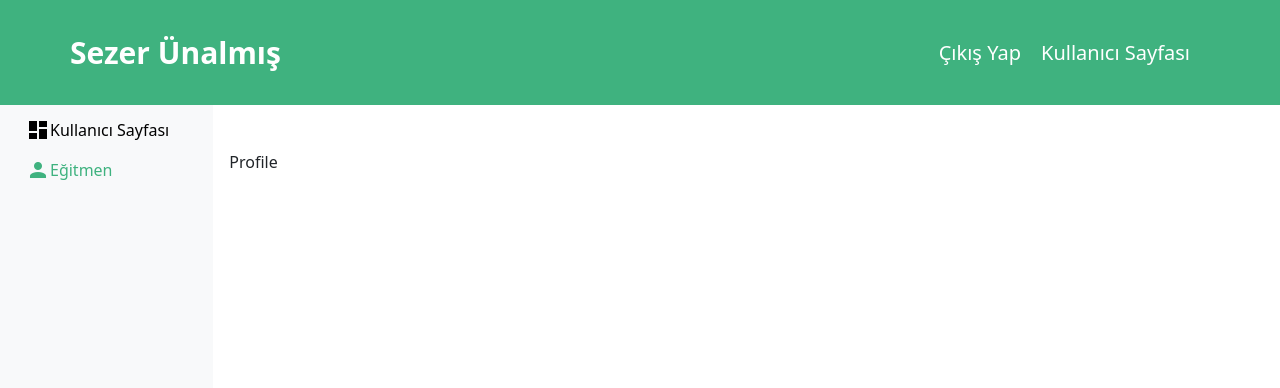
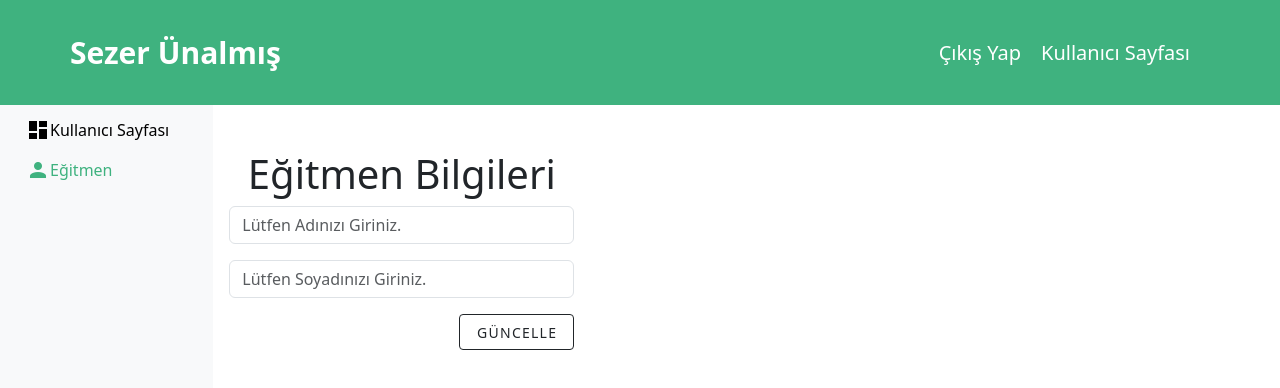
Before and after one commit to Sezer5/VueCourseProject, a Vue app: page /user/dashboard/profile in a window 1280 px wide. Shown: the top 388 px of the page. Built offline with nearby package versions, Linux system fonts and the light colour scheme; no server answers; the database is empty; sample sign-in values are in the browser's storage; what vue-toast-notification would draw is missing.

Commit message:
Composable kullanarak eğitmen belgelerinini güncellenmesi

```diff
--- a/src/components/user/dashboard/Profile.vue
+++ b/src/components/user/dashboard/Profile.vue
@@ -1,10 +1,33 @@
 <template>
-    <div>
-        Profile
+    <div class="col-lg-4">
+        <Form :validation-schema="formSchema" @submit="onSubmit">
+            <h1 class="text-center">Eğitmen Bilgileri</h1>
+            <div class="mb-4">
+                <Field name="firstname" v-slot="{field,errors,errorMessage}">
+                    <input type="text" class="form-control" placeholder="Lütfen Adınızı Giriniz." v-bind="field" :class="{'is-invalid':errors.length!==0}"/>
+                    <div class="input-alert" v-if="errors.length!==0">
+                        {{ errorMessage }}
+                    </div>
+                </Field>
+            </div>
+            <div class="mb-4">
+                <Field name="lastname" v-slot="{field,errors,errorMessage}">
+                    <input type="text" class="form-control" placeholder="Lütfen Soyadınızı Giriniz." v-bind="field" :class="{'is-invalid':errors.length!==0}"/>
+                    <div class="input-alert" v-if="errors.length!==0">
+                        {{ errorMessage }}
+                    </div>
+                </Field>
+            </div>
+            <div class="mb-4 text-end">
+                <v-btn type="submit" variant="outlined">Güncelle</v-btn>
+            </div>
+
+        </Form>
     </div>
 </template>
 
 <script setup>
+import {Field,Form} from 'vee-validate';
 
 </script>
 
```
